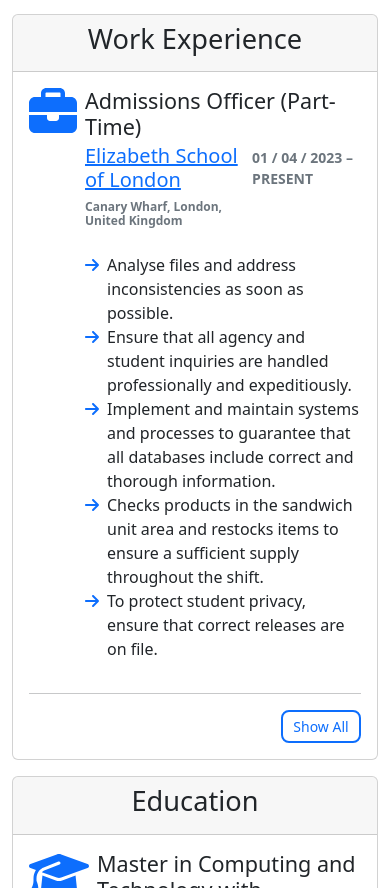
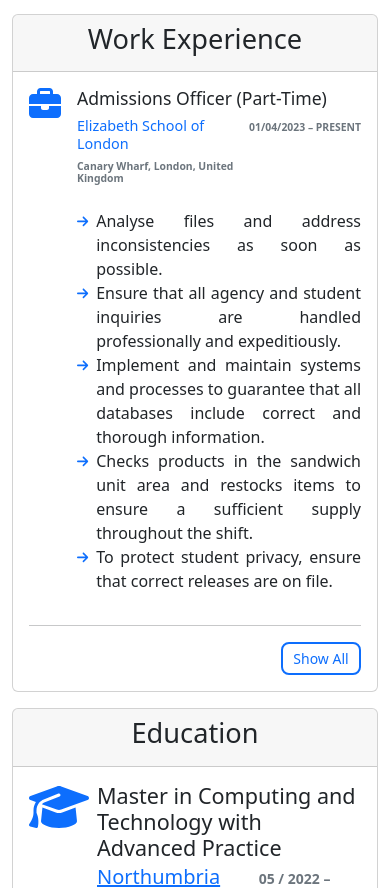
Before and after one commit to SafwanELLipSE/onlineResume, a React (Create React App) app: page / in a window 390 px wide. Shown: the part 3374-4262 px from the top of the page. Built offline with nearby package versions, Linux system fonts and the light colour scheme.

Commit message:
work experience resposive.

```diff
--- a/src/components/WorkExperience/WorkExperience.jsx
+++ b/src/components/WorkExperience/WorkExperience.jsx
@@ -14,11 +14,11 @@ import styles from "./WorkExperience.module.css";
 const WorkExperience = () => {
 
     const briefCase = (
-        <FontAwesomeIcon icon={faBriefcase} className={`fa-3x text-primary me-2`}/>
+        <FontAwesomeIcon icon={faBriefcase} className={`${styles.briefcaseIcon}`}/>
     );
 
     const arrowRight = (
-        <FontAwesomeIcon icon={faArrowRight} className={`text-primary mt-1`}/>
+        <FontAwesomeIcon icon={faArrowRight} className={`${styles.arrowRight}`}/>
     );
 
     const education = [
@@ -27,7 +27,7 @@ const WorkExperience = () => {
             company: "Elizabeth School of London",
             location: "Canary Wharf, London, United Kingdom",
             link: "https://elizabethschool.com/",
-            startDate: "01 / 04 / 2023",
+            startDate: "01/04/2023",
             endDate: "Present",
             dateTimeStart: "2023-04-01",
             dateTimeEnd: "Present",
@@ -45,8 +45,8 @@ const WorkExperience = () => {
             company: "Subway",
             location: "Surbiton Rd, Kingston upon Thames, London, United Kingdom",
             link: "https://www.subway.com/en-GB",
-            startDate: "24 / 02 / 2023",
-            endDate: "31 / 03 / 2023",
+            startDate: "24/02/2023",
+            endDate: "31/03/2023",
             dateTimeStart: "2023-02-24",
             dateTimeEnd: "2023-03-31",
             icon: briefCase,
@@ -65,8 +65,8 @@ const WorkExperience = () => {
             company: "Subway",
             location: "Stratford the Mall, London, United Kingdom",
             link: "https://www.subway.com/en-GB",
-            startDate: "25 / 08 / 2022",
-            endDate: "06 / 11 / 2022",
+            startDate: "25/08/2022",
+            endDate: "06/11/2022",
             dateTimeStart: "2022-08-25",
             dateTimeEnd: "2022-11-06",
             icon: briefCase,
@@ -84,8 +84,8 @@ const WorkExperience = () => {
             company: "JhoroTEK",
             location: "Wakil Tower (Level-8), TA-131, Gulshan-1, Dhaka-1212, Bangladesh",
             link: "https://jhorotek.com/",
-            startDate: "01 / 02 / 2021",
-            endDate: "09 / 06 / 2022",
+            startDate: "01/02/2021",
+            endDate: "09/06/2022",
             dateTimeStart: "2021-02-01",
             dateTimeEnd: "2022-06-09",
             icon: briefCase,
@@ -103,8 +103,8 @@ const WorkExperience = () => {
             company: "JhoroTEK",
             location: "Wakil Tower (Level-8), TA-131, Gulshan-1, Dhaka-1212, Bangladesh",
             link: "https://jhorotek.com/",
-            startDate: "02 / 2020",
-            endDate: "06 / 2022",
+            startDate: "02/2020",
+            endDate: "06/2022",
             dateTimeStart: "2021-02",
             dateTimeEnd: "2022-06",
             icon: briefCase,
@@ -135,16 +135,17 @@ const WorkExperience = () => {
                             <div className={`${styles.media} mb-2`}>
                                 {briefCase}
                                 <div className={`${styles.mediaBody}`}>
-                                    <h4 className={`mb-1`}> {data.job} </h4>
+                                    <h4 className={`${styles.jobTitle}`}> {data.job} </h4>
                                     <div className={`${styles.company}`}>
                                         <div className={`${styles.onlineInner}`}>
-                                            <h5 className="mb-0">
+                                            <h5 className={`${styles.jobLinkText}`}>
                                                 <a target="_blank" href={`${data.link}`}> {data.company} </a>
                                             </h5>
                                             <h6 className={`${styles.textInner} text-muted mt-2`}> {data.location} </h6>
                                         </div>
-                                        <small className={`${styles.date}`}>
-                                            <time dateTime={`${data.dateTimeStart}`}> {data.startDate} </time> &ndash; <time dateTime={`${data.dateTimeEnd}`}> {data.endDate} </time>
+                                        <small className={`${styles.dateText}`}>
+                                            <time dateTime={`${data.dateTimeStart}`}> {data.startDate} </time> &ndash;
+                                            <time dateTime={`${data.dateTimeEnd}`}> {data.endDate} </time>
                                         </small>
                                     </div>
                                     <ul className={`list-unstyled mt-3`}>
@@ -152,7 +153,7 @@ const WorkExperience = () => {
                                             <span key={index}>
                                                 <li className='d-flex align-items-start'>
                                                     {arrowRight}
-                                                    <p className='ms-2 mb-0'>{data}</p>
+                                                    <p className={`${styles.responsibilityText}`}>{data}</p>
                                                 </li>
                                             </span>
                                         ))}
@@ -169,16 +170,17 @@ const WorkExperience = () => {
                                     <div className={`${styles.media} mb-2`}>
                                         {briefCase}
                                         <div className={`${styles.mediaBody}`}>
-                                            <h4 className={`mb-1`}> {data.job} </h4>
+                                            <h4 className={`${styles.jobTitle}`}> {data.job} </h4>
                                             <div className={`${styles.company}`}>
                                                 <div className={`${styles.onlineInner}`}>
-                                                    <h5 className="mb-0">
+                                                    <h5 className={`${styles.jobLinkText}`}>
                                                         <a target="_blank" href={`${data.link}`}> {data.company} </a>
                                                     </h5>
                                                     <h6 className={`${styles.textInner} text-muted mt-2`}> {data.location} </h6>
                                                 </div>
-                                                <small className={`${styles.date}`}>
-                                                    <time dateTime={`${data.dateTimeStart}`}> {data.startDate} </time> &ndash; <time dateTime={`${data.dateTimeEnd}`}> {data.endDate} </time>
+                                                <small className={`${styles.dateText}`}>
+                                                    <time dateTime={`${data.dateTimeStart}`}> {data.startDate} </time> &ndash;
+                                                    <time dateTime={`${data.dateTimeEnd}`}> {data.endDate} </time>
                                                 </small>
                                             </div>
                                             <ul className={`list-unstyled mt-3`}>
@@ -186,7 +188,7 @@ const WorkExperience = () => {
                                                     <span key={index}>
                                                         <li className='d-flex align-items-start'>
                                                             {arrowRight}
-                                                            <p className='ms-2 mb-0'>{data}</p>
+                                                            <p className={`${styles.responsibilityText}`}>{data}</p>
                                                         </li>
                                                     </span>
                                                 ))}
--- a/src/components/WorkExperience/WorkExperience.module.css
+++ b/src/components/WorkExperience/WorkExperience.module.css
@@ -23,6 +23,27 @@
     display: flex;
     flex-direction: column;
     justify-content: space-between;
+    width: 60%;
+}
+
+.briefcaseIcon{
+    color: #0d6efd;
+    font-size: 2.8rem;
+    margin-right: 1rem;
+}
+
+.jobTitle{
+    font-size: 1.8rem;
+    margin-bottom: .5rem;
+}
+
+.jobLinkText{
+    font-size: 1.3rem;
+    margin-bottom: 0;
+}
+
+.jobLinkText > a{
+    text-decoration: none !important;
 }
 
 .textInner{
@@ -30,11 +51,28 @@
     font-weight: bold;
 }
 
-.date {
+.dateText {
+    width: 40%;
+    font-size: .9rem;
     display: block;
     text-transform: uppercase;
     color: #6c757d;
     font-weight: bold;
+    text-align: right;
+}
+
+.arrowRight{
+    color: #0d6efd;
+    font-size: 1.1rem;
+    margin-top: .3rem;
+}
+
+.responsibilityText{
+    font-size: 1.1rem;
+    margin-left: .5rem;
+    margin-bottom: 0;
+    text-align: justify;
+    text-justify: auto;
 }
 
 .blueOutlineBtn{
@@ -59,6 +97,26 @@
         font-size: 2.2rem;
     }
 
+    .briefcaseIcon{
+        font-size: 2.4rem;
+    }
+
+    .jobTitle{
+        font-size: 1.5rem;
+    }
+
+    .jobLinkText{
+        font-size: 1.1rem;
+    }
+
+    .dateText {
+        font-size: .8rem;
+    }
+
+    .responsibilityText{
+        font-size: 1rem;
+    }
+
     .blueOutlineBtn{
         width: 5rem;
         height: 2.1rem;
@@ -70,6 +128,35 @@
 @media (max-width: 769px){
     .cardHeaderText{
         font-size: 1.5rem;
+    }
+
+    .briefcaseIcon{
+        font-size: 2.2rem;
+    }
+
+    .jobTitle{
+        font-size: 1.2rem;
+    }
+
+    .jobLinkText{
+        font-size: 1.05rem;
+    }
+
+    .textInner{
+        font-size: .7rem !important;
+    }
+
+    .dateText {
+        font-size: .7rem;
+    }
+
+    .arrowRight{
+        font-size: .9rem;
+        margin-top: .2rem;
+    }
+
+    .responsibilityText{
+        font-size: .8rem;
     }
 
     .blueOutlineBtn{
@@ -85,6 +172,35 @@
         font-size: 1.7rem;
     }
 
+    .briefcaseIcon{
+        font-size: 2rem;
+    }
+
+    .jobTitle{
+        font-size: 1.1rem;
+    }
+
+    .jobLinkText{
+        font-size: .9rem;
+    }
+
+    .textInner{
+        font-size: .65rem !important;
+    }
+
+    .dateText {
+        font-size: .65rem;
+    }
+
+    .arrowRight{
+        font-size: .8rem;
+        margin-top: .4rem;
+    }
+
+    .responsibilityText{
+        font-size: 1rem;
+    }
+
     .blueOutlineBtn{
         width: 5rem;
         height: 2.1rem;
@@ -98,6 +214,35 @@
         font-size: 1.5rem;
     }
 
+    .briefcaseIcon{
+        font-size: 2rem;
+    }
+
+    .jobTitle{
+        font-size: 1.1rem;
+    }
+
+    .jobLinkText{
+        font-size: .9rem;
+    }
+
+    .textInner{
+        font-size: .65rem !important;
+    }
+
+    .dateText {
+        font-size: .65rem;
+    }
+
+    .arrowRight{
+        font-size: .8rem;
+        margin-top: .2rem;
+    }
+
+    .responsibilityText{
+        font-size: 0.75rem;
+    }
+
     .blueOutlineBtn{
         width: 5rem;
         height: 2.1rem;
```
